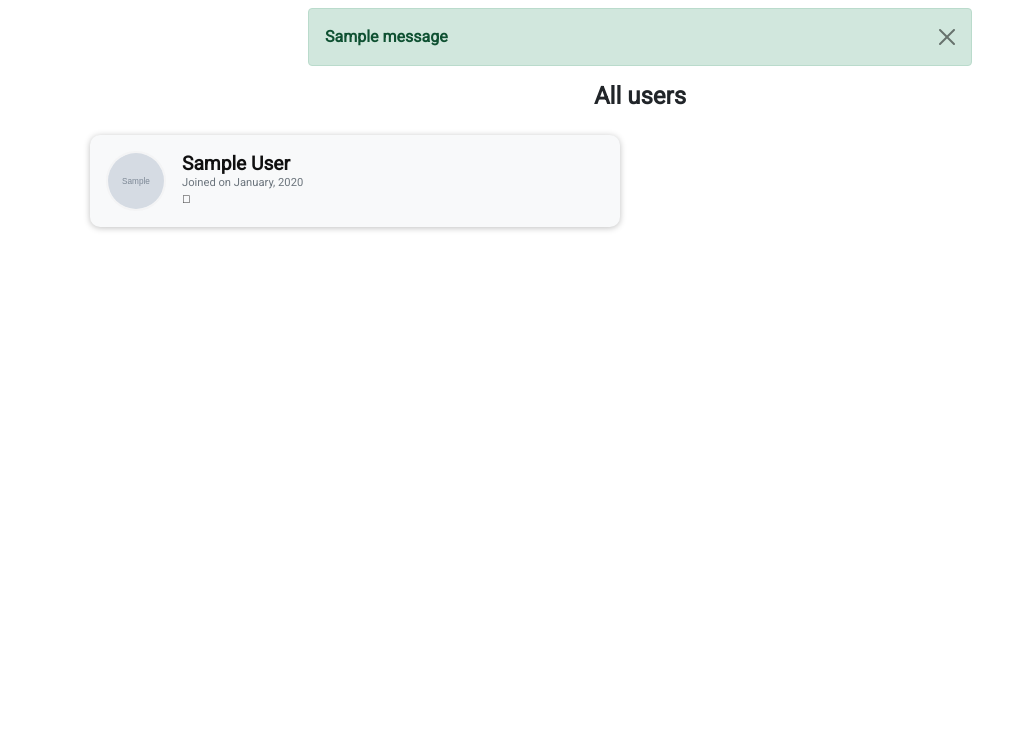
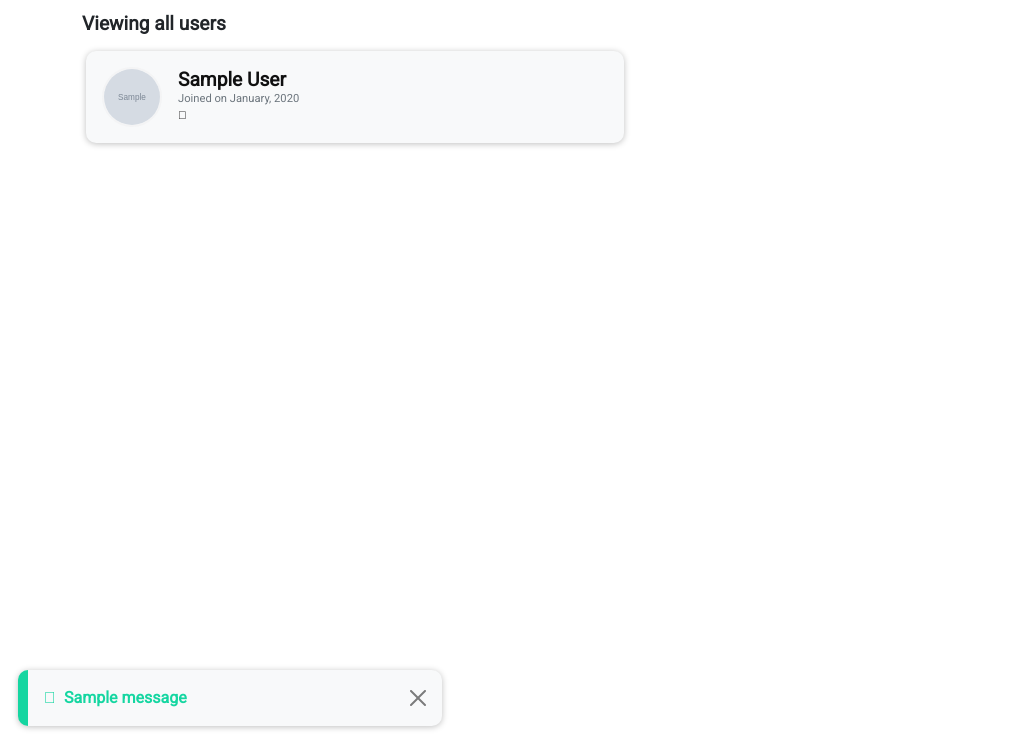
Before and after one commit to MinusThetaOld/event-finder, a Flask app: page /users in a window 1280 px wide. Shown: the part 58-800 px from the top of the page, without its empty margins (0-1020 px from the left). Run offline with Flask 2, Linux system fonts and the light colour scheme; a user stored in the database is signed in; tables that the repository leaves empty hold one stand-in row (values such as "Sample post"); grey boxes marked "Sample" are stand-in pictures; one stand-in notice (Sample message) is shown; data that the repository does not hold is empty; some libraries are stand-ins or nearby versions.

Commit message:
feat: Redesigned the flash message card

```diff
--- /dev/null
+++ b/flaskr/static/styles/base/flash-message.css
@@ -0,0 +1,35 @@
+.flash-message {
+    position: absolute;
+    bottom: 0;
+    left: 0;
+    margin-left: 30px;
+    min-width: 400px;
+}
+
+.shadow-card-success {
+    background-color: #FFFFFF;
+    color: #15D6A1;
+    border-left: 10px solid #15D6A1 !important;
+}
+
+.shadow-card-danger {
+    background-color: #FFFFFF;
+    color: #C83D32;
+    border-left: 10px solid #C83D32 !important;
+}
+
+.shadow-card-info, .shadow-card-message {
+    background-color: #FFFFFF;
+    color: #71BFFF;
+    border-left: 10px solid #71BFFF !important;
+}
+
+.shadow-card-warning {
+    background-color: #FFFFFF;
+    color: #FFC000;
+    border-left: 10px solid #FFC000 !important;
+}
+
+.flash-btn:focus {
+    box-shadow: none;
+}
--- a/flaskr/templates/layout.html
+++ b/flaskr/templates/layout.html
@@ -18,6 +18,7 @@
     <link href="https://fonts.googleapis.com/css2?family=Roboto&display=swap" rel="stylesheet">
     <!-- Custom CSS -->
     <link rel="stylesheet" type="text/css" href="{{ url_for('static', filename='styles/base/index.css') }}">
+    <link rel="stylesheet" type="text/css" href="{{ url_for('static', filename='styles/base/flash-message.css') }}">
     <link rel="stylesheet" type="text/css" href="{{ url_for('static', filename='styles/base/nav.css') }}">
     <link rel="stylesheet" type="text/css" href="{{ url_for('static', filename='styles/base/form.css') }}">
     <link rel="stylesheet" type="text/css" href="{{ url_for('static', filename='styles/base/sidebar.css') }}">
@@ -275,21 +276,36 @@
     <!-- End Validation Message -->
     <!-- Content -->
     <section id="content">
-        <div class="col-xl-6 offset-xl-3 col-md-8 offset-md-2">
+        <!-- Flash Message -->
+        <div class="flash-message">
             {% with messages = get_flashed_messages(with_categories=true) %}
-            <div class="row mt-2">
+            <div class="row">
                 {% if messages %}
                 {% for category, message in messages %}
-                <div class="alert alert-{{ category }} alert-dismissible fade show" role="alert">
-                    <strong>{{ message }}</strong>
-                    <button type="button" class="btn-close" data-bs-dismiss="alert" aria-label="Close"></button>
+                <div class="alert shadow-card shadow-card-{{ category }} alert-dismissible fade show me-2" role="alert">
+                    {% if category == "danger" %}
+                    <i class="fas fa-times-circle"></i>
+                    {% elif category == "success" %}
+                    <i class="fas fa-check-circle"></i>
+                    {% elif category == "info" %}
+                    <i class="fas fa-info-circle"></i>
+                    {% elif category == "warning" %}
+                    <i class="fas fa-exclamation-circle"></i>
+                    {% else %}
+                    <i class="fas fa-bell"></i>
+                    {% endif %}
+                    <strong class="ms-1">{{ message }}</strong>
+                    <button type="button" class="btn-close flash-btn" data-bs-dismiss="alert" aria-label="Close"></button>
                 </div>
                 {% endfor %}
                 {% endif %}
             </div>
             {% endwith %}
         </div>
-        {% block content %} {% endblock %}
+        <!-- End Flash Message -->
+        <div class="mt-1">
+            {% block content %} {% endblock %}
+        </div>
     </section>
     <!-- End Content -->
     <!-- Footer -->
--- a/flaskr/templates/users/view_all_user.html
+++ b/flaskr/templates/users/view_all_user.html
@@ -5,12 +5,12 @@
 {% block content %}
 <div class="container">
     <div class="row">
-        <h4 class="fw-bold text-center mb-4">All users</h4>
+        <h4 class="fw-bold mt-2 mb-3" style="font-size: 1.2rem;">Viewing all users</h4>
     </div>
     <div class="row">
         {% for user in users %}
         <div class="mb-2 col-md-12 col-lg-6">
-            <div class="px-2">
+            <div class="px-1">
                 <div class="card card-body shadow-card">
                     <div class="d-flex flex-row">
                         <img src="{{ url_for('static', filename=user.profile.profile_photo) }}" alt=""
```
